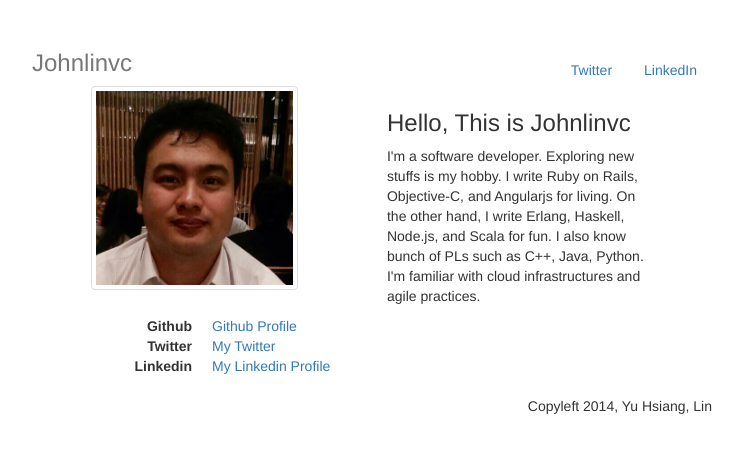
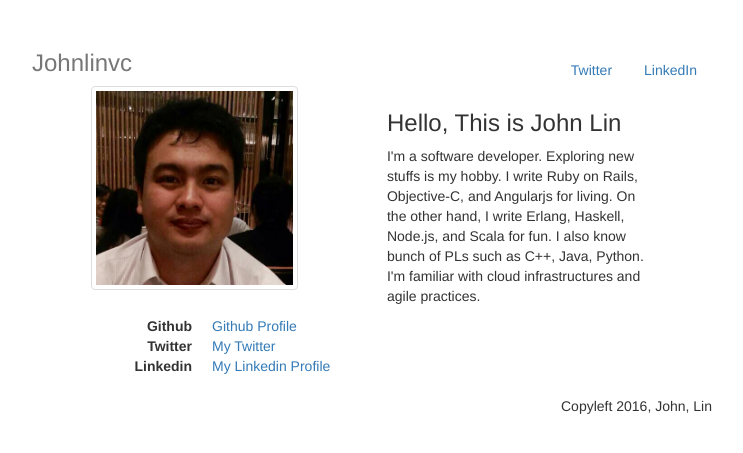
Before and after one commit to johnlinvc/johnlinvc.github.io, a Jekyll site: the page built from index.html, in a window 1280 px wide. Shown: the top 453 px of the page, without its empty margins (268-1011 px from the left). Built offline with Jekyll 4.4.1, drawn with Linux system fonts in a browser that asks for light colours.

```diff
--- a/_config.yml
+++ b/_config.yml
@@ -6,16 +6,13 @@
 # 'jekyll serve'. If you change this file, please restart the server process.
 
 # Site settings
-title: Your awesome title
-email: your-email@domain.com
+title: JohnLin.vc
 description: > # this means to ignore newlines until "baseurl:"
-  Write an awesome description for your new site here. You can edit this
-  line in _config.yml. It will appear in your document head meta (for
-  Google search results) and in your feed.xml site description.
+  Personal site of John Lin(@johnlinvc), a software developer.
 baseurl: "" # the subpath of your site, e.g. /blog
-url: "http://yourdomain.com" # the base hostname & protocol for your site
-twitter_username: jekyllrb
-github_username:  jekyll
+url: "http://johnlin.vc" # the base hostname & protocol for your site
+twitter_username: johnlinvc
+github_username:  johnlinvc
 
 # Build settings
 markdown: kramdown
--- a/_includes/footer.html
+++ b/_includes/footer.html
@@ -8,7 +8,6 @@
       <div class="footer-col footer-col-1">
         <ul class="contact-list">
           <li>{{ site.title }}</li>
-          <li><a href="mailto:{{ site.email }}">{{ site.email }}</a></li>
         </ul>
       </div>
 
--- a/index.html
+++ b/index.html
@@ -10,12 +10,12 @@ layout: default
 </div>
 
 <div class="row">
-	<div class="photo col-md-4 col-md-offset-1">
+	<div class="photo col-md-4 col-md-offset-1 hidden-xs hidden-sm">
 		<img src="images/portrait.jpg" class="img-thumbnail" >
 	</div>
 	<div class="col-md-5 col-md-offset-1">
 		<h3 >
-			Hello, This is Johnlinvc
+			Hello, This is John Lin
 		</h3>
 		<p>
 			I'm a software developer. Exploring new stuffs is my hobby. I write Ruby on Rails, Objective-C, and Angularjs for living. On the other hand, I write Erlang, Haskell, Node.js, and Scala for fun. I also know bunch of PLs such as C++, Java, Python. I'm familiar with cloud infrastructures and agile practices.
@@ -37,5 +37,5 @@ layout: default
 </div>
 
 <div class="footer">
-	<p class="pull-right">Copyleft 2014, Yu Hsiang, Lin</p>
+	<p class="pull-right">Copyleft 2016, John, Lin</p>
 </div>
```
